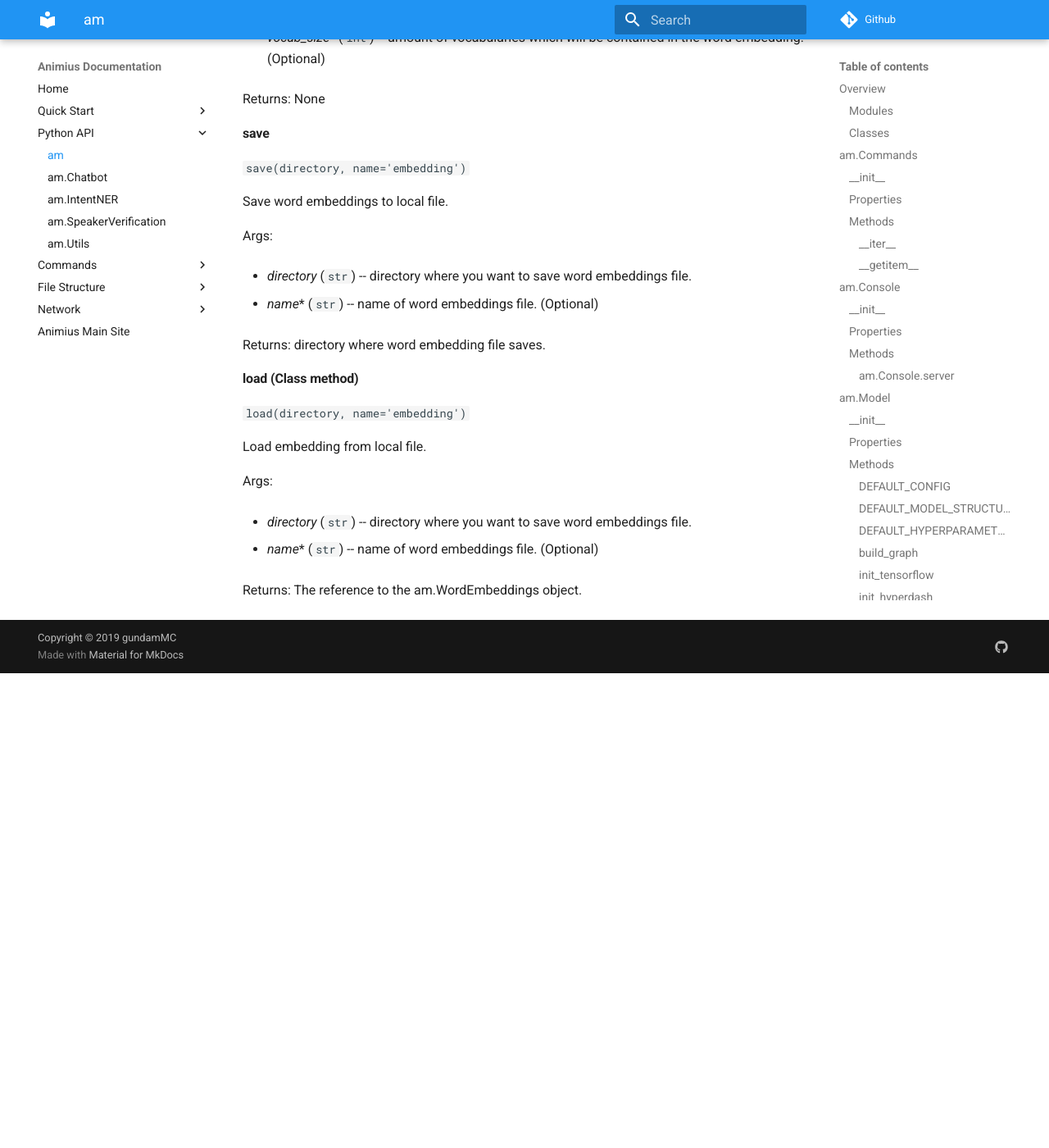
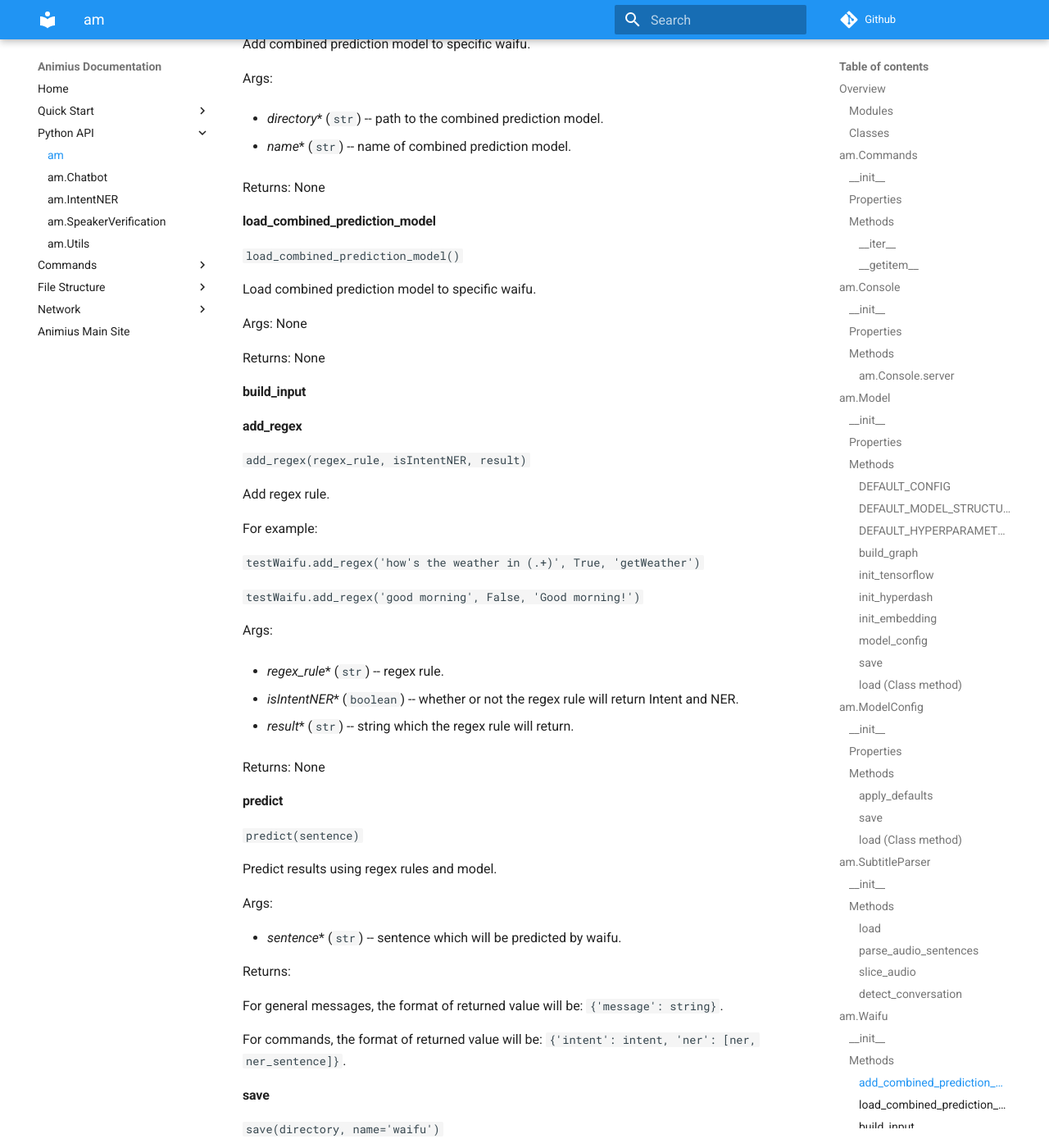
Before and after one commit to gundamMC/animius, an MkDocs documentation site: the page built from docs/python/am.md, in a window 1280 px wide and 1400 px high, scrolled down 9348 px. Shown: the whole window at 82% size. Built offline with MkDocs 1.6.1 and Material for MkDocs 9.7.7, drawn with Linux system fonts in a browser that asks for light colours; comment, search, counter and statistics services are not loaded; before the commit the page ends 10169 px from its top, so only the background shows below that; some of the changed text lies outside the part shown.

Commit message:
Update 'am.Waifu' doc and 'add_regex' method.
Signed-off-by: xAsiimov <admin@xasiimov.com>

````diff
--- a/docs/python/am.md
+++ b/docs/python/am.md
@@ -34,7 +34,7 @@ class SpeakerVerificationData
 
 [class SubtitleParser](https://gundammc.github.io/animius/python/am#amsubtitleparser)
 
-class Waifu
+[class Waifu](https://gundammc.github.io/animius/python/am#amwaifu)
 
 [class WordEmbedding](https://gundammc.github.io/animius/python/am#amwordembedding)
 
@@ -389,6 +389,119 @@ Args:
 
 Returns:
 
+
+## am.Waifu
+
+Defined in [animius/Waifu.py](https://github.com/gundamMC/animius/blob/master/animius/Waifu.py).
+
+### \_\_init\_\_
+
+```am.Waifu(name, models=None, description='', image='')```
+
+Args:
+
+* *name** (```str```) -- name of waifu.
+
+* *models** (```dict```) -- dict of models. (Optional)
+
+* *description** (```str```) -- description of waifu. (Optional)
+
+* *image** (```str```) -- image of waifu. (Optional)
+
+### Methods
+
+#### add_combined_prediction_model
+
+```add_combined_prediction_model(directory, name)```
+
+Add combined prediction model to specific waifu.
+
+Args:
+
+* *directory** (```str```) -- path to the combined prediction model.
+
+* *name** (```str```) -- name of combined prediction model.
+
+Returns: None
+
+#### load_combined_prediction_model
+
+```load_combined_prediction_model()```
+
+Load combined prediction model to specific waifu.
+
+Args: None
+
+Returns: None
+
+#### build_input
+
+#### add_regex
+
+```add_regex(regex_rule, isIntentNER, result)```
+
+Add regex rule.
+
+For example:
+
+```testWaifu.add_regex('how's the weather in (.+)', True, 'getWeather')```
+
+```testWaifu.add_regex('good morning', False, 'Good morning!')```
+
+Args:
+
+* *regex_rule** (```str```) -- regex rule.
+
+* *isIntentNER** (```boolean```) -- whether or not the regex rule will return Intent and NER.
+
+* *result** (```str```) -- string which the regex rule will return.
+
+Returns: None
+
+#### predict
+
+```predict(sentence)```
+
+Predict results using regex rules and model.
+
+Args:
+
+* *sentence** (```str```) -- sentence which will be predicted by waifu.
+
+Returns:
+
+For general messages, the format of returned value will be: ```{'message': string}```.
+
+For commands, the format of returned value will be: ``` {'intent': intent, 'ner': [ner, ner_sentence]}```.
+
+#### save
+
+```save(directory, name='waifu')```
+
+Save waifu to local files.
+
+Args:
+
+* *directory** (```str```) -- path to save files.
+
+* *name** (```str```) -- name of waifu to save.
+
+Returns: Directory to saved file.
+
+#### load (Class method)
+
+```am.Waifu.load(directory, name='waifu')```
+
+Load Waifu from local files.
+
+Args:
+
+* *directory** (```str```) -- path to save files.
+
+* *name** (```str```) -- name of waifu to load.
+
+Returns: a reference to am.Waifu object.
+
 ## am.WordEmbedding
 
 Defined in [animius/WordEmbedding.py](https://github.com/gundamMC/animius/blob/master/animius/WordEmbedding.py).
@@ -431,7 +544,7 @@ Returns: directory where word embedding file saves.
 
 #### load (Class method)
 
-```load(directory, name='embedding')```
+```am.WordEmbedding.load(directory, name='embedding')```
 
 Load embedding from local file.
 
````
Also changed, not shown: 1 other file.
